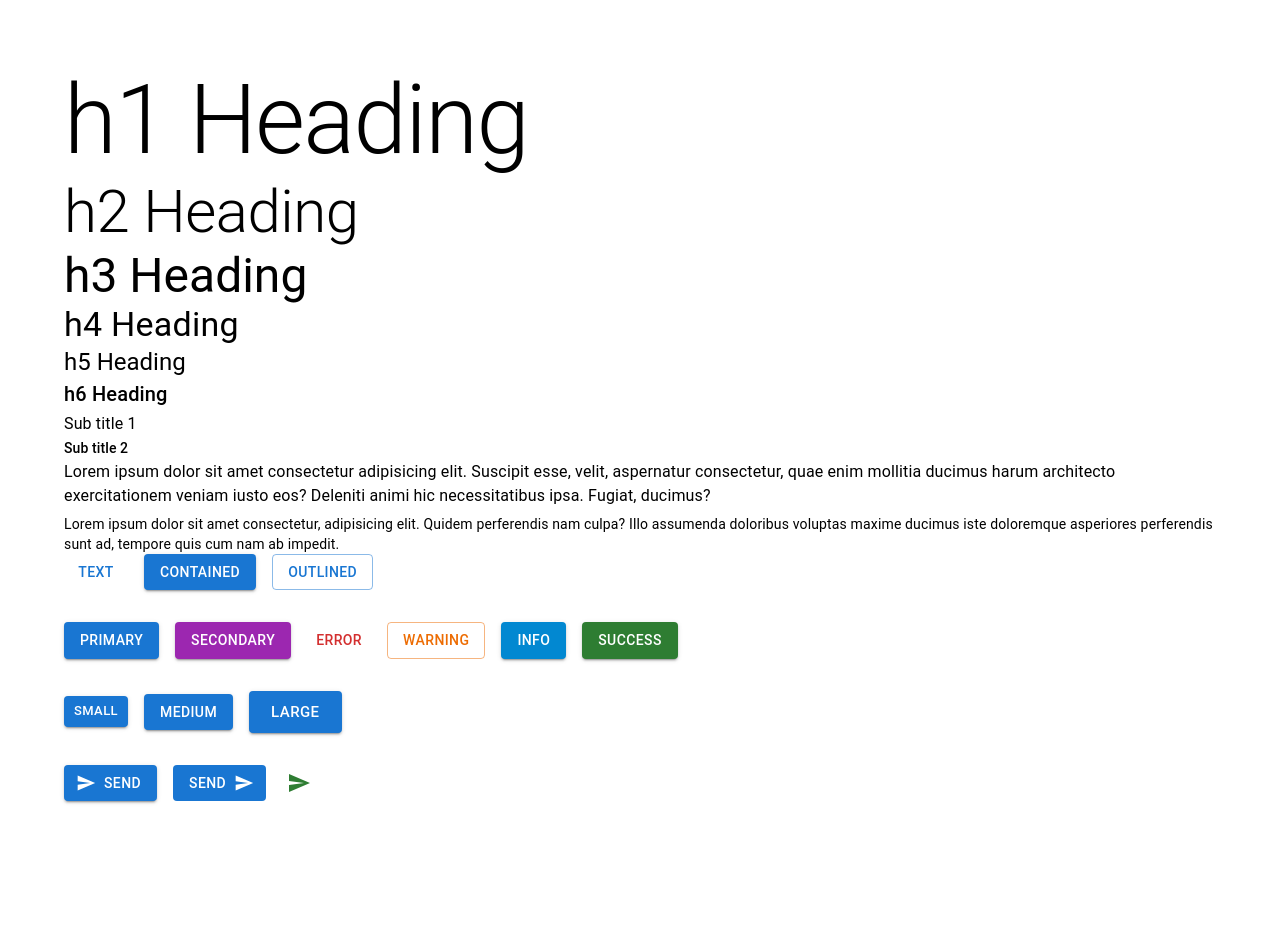
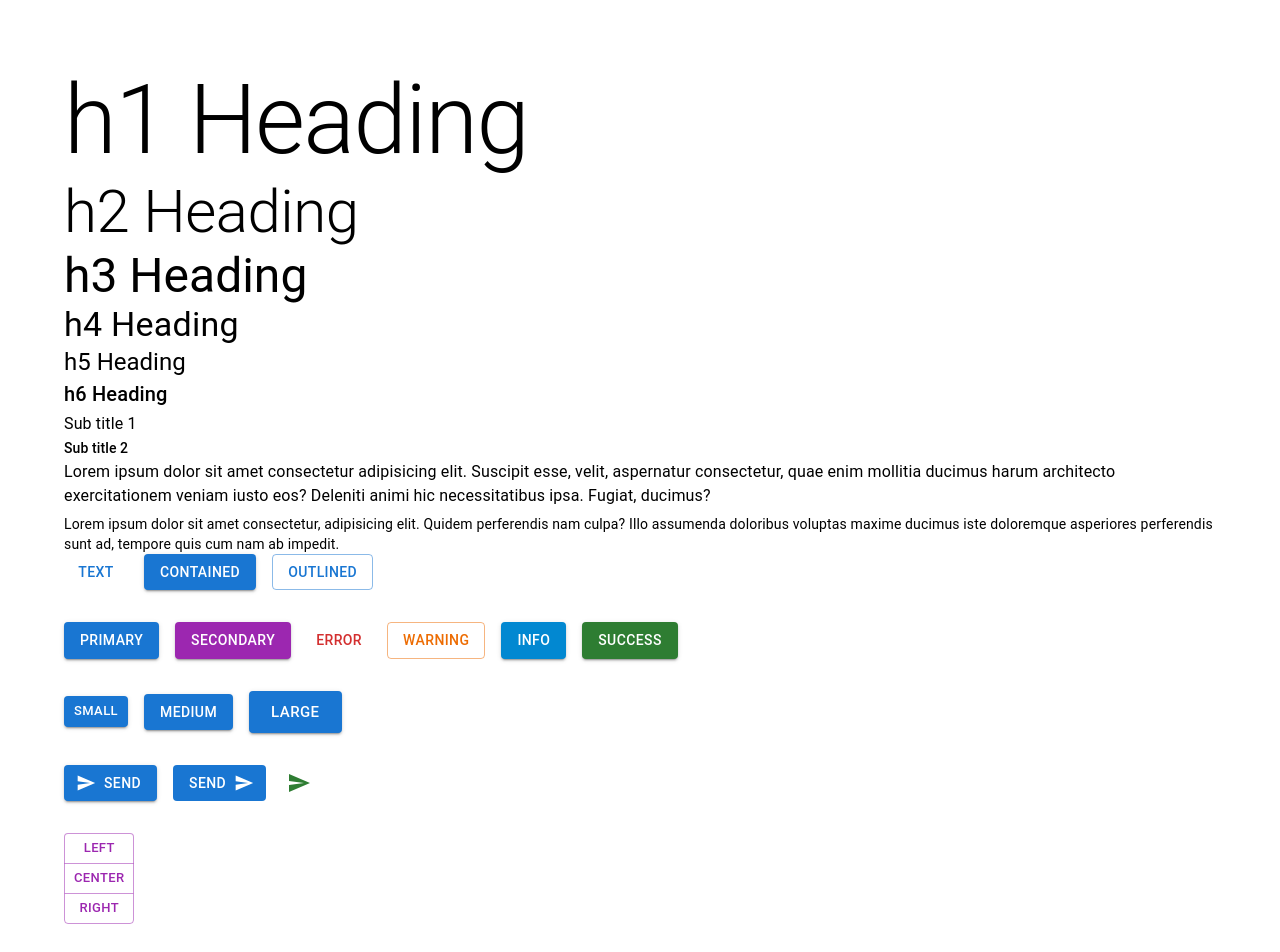
Before and after one commit to EduardBBlea/MaterialUI-walkthrough, a React (Create React App) app: page / in a window 1280 px wide. Shown: the top 952 px of the page. Before the commit the page ends 865 px from the top, so only its background shows below. Built offline with nearby package versions, Linux system fonts and the light colour scheme.

Commit message:
covered button styiling including buttonGroup

```diff
--- a/src/components/MuiButton.jsx
+++ b/src/components/MuiButton.jsx
@@ -1,17 +1,19 @@
 import React from 'react'
 
-import {Stack, Button, IconButton} from '@mui/material'
+import {Stack, Button, IconButton, ButtonGroup} from '@mui/material'
 import SendIcon from '@mui/icons-material/Send';
 
 const MuiButton = () => {
   return (
     <Stack spacing={4}>
         <Stack spacing={2} direction="row">
+            {/* Button variants style */}
             <Button variant='text' href='https://google.com'>Text</Button>
             <Button variant='contained'>Contained</Button>
             <Button variant='outlined'>Outlined</Button>
         </Stack>
         <Stack spacing={2} direction="row">
+            {/* Button colors style */}
             <Button variant='contained' color='primary'>Primary</Button>
             <Button variant='contained' color='secondary'>Secondary</Button>
             <Button variant='text' color='error'>Error</Button>
@@ -20,16 +22,33 @@ const MuiButton = () => {
             <Button variant='contained' color='success'>Success</Button>
         </Stack>
         <Stack display="block" spacing={2} direction="row">
+            {/* Button size style */}
             <Button variant='contained' size='small'>Small</Button>
             <Button variant='contained' size='medium'>Medium</Button>
             <Button variant='contained' size='large'>Large</Button>
         </Stack>
         <Stack spacing={2} direction="row">
+            {/* Button with icons style */}
             <Button variant='contained' startIcon={<SendIcon/>} disableRipple onClick={()=>alert("HI")}>Send</Button>
             <Button variant='contained' endIcon={<SendIcon/>} disableElevation>Send</Button>
+            {/* Icon buttons  */}
             <IconButton aria-label='send' color="success" size="small">
                 <SendIcon/>
             </IconButton>
+        </Stack>
+        <Stack direction="row">
+            <ButtonGroup
+            variant='outlined'
+            orientation='vertical'
+            size='small'
+            color='secondary'
+            aria-label='alignment button group'
+            >
+                <Button onClick={()=>alert("Hello, world!")}>Left</Button>
+                <Button>Center</Button>
+                <Button>Right</Button>
+            </ButtonGroup>
+
         </Stack>
     </Stack>
 
```
